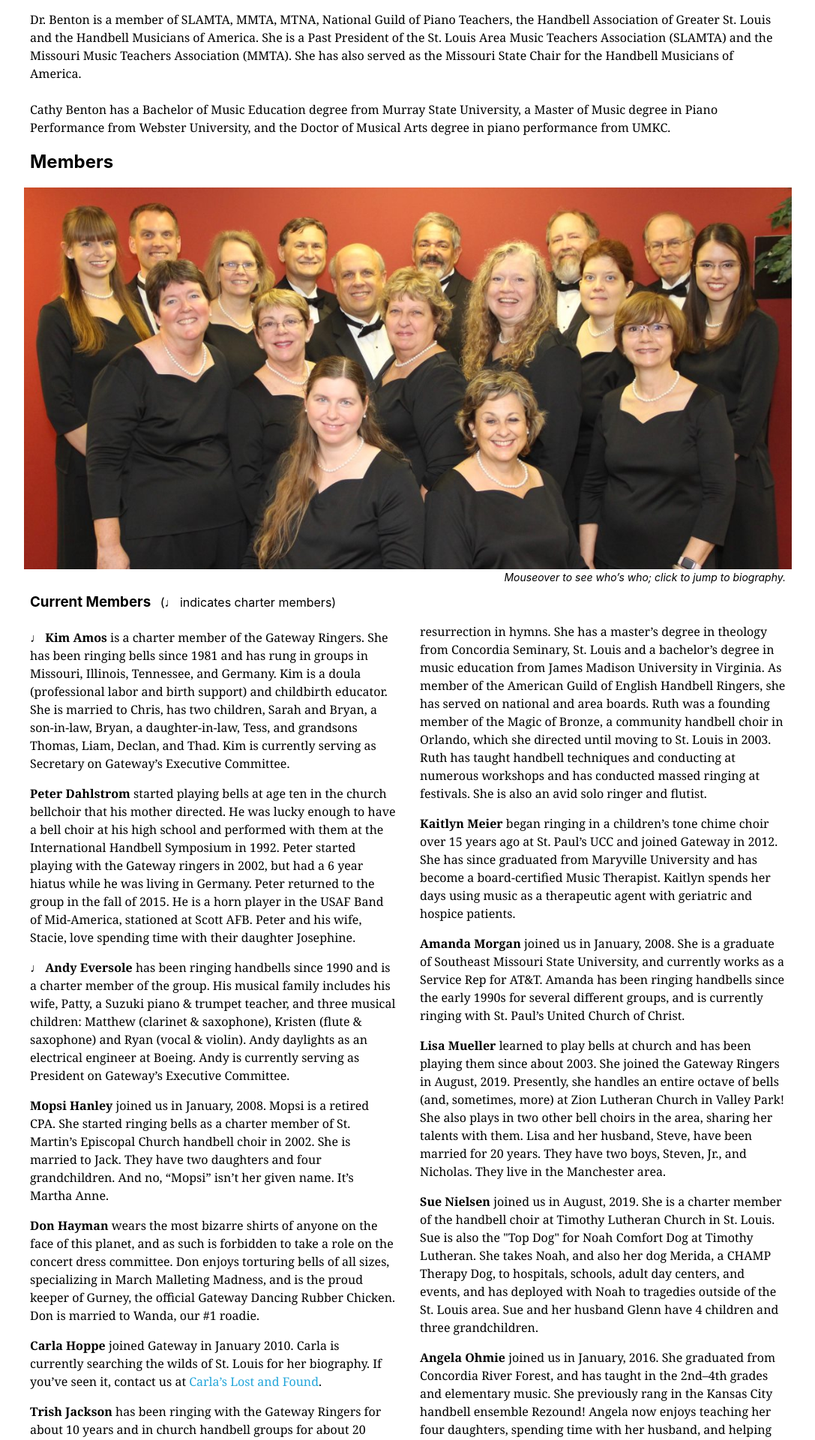
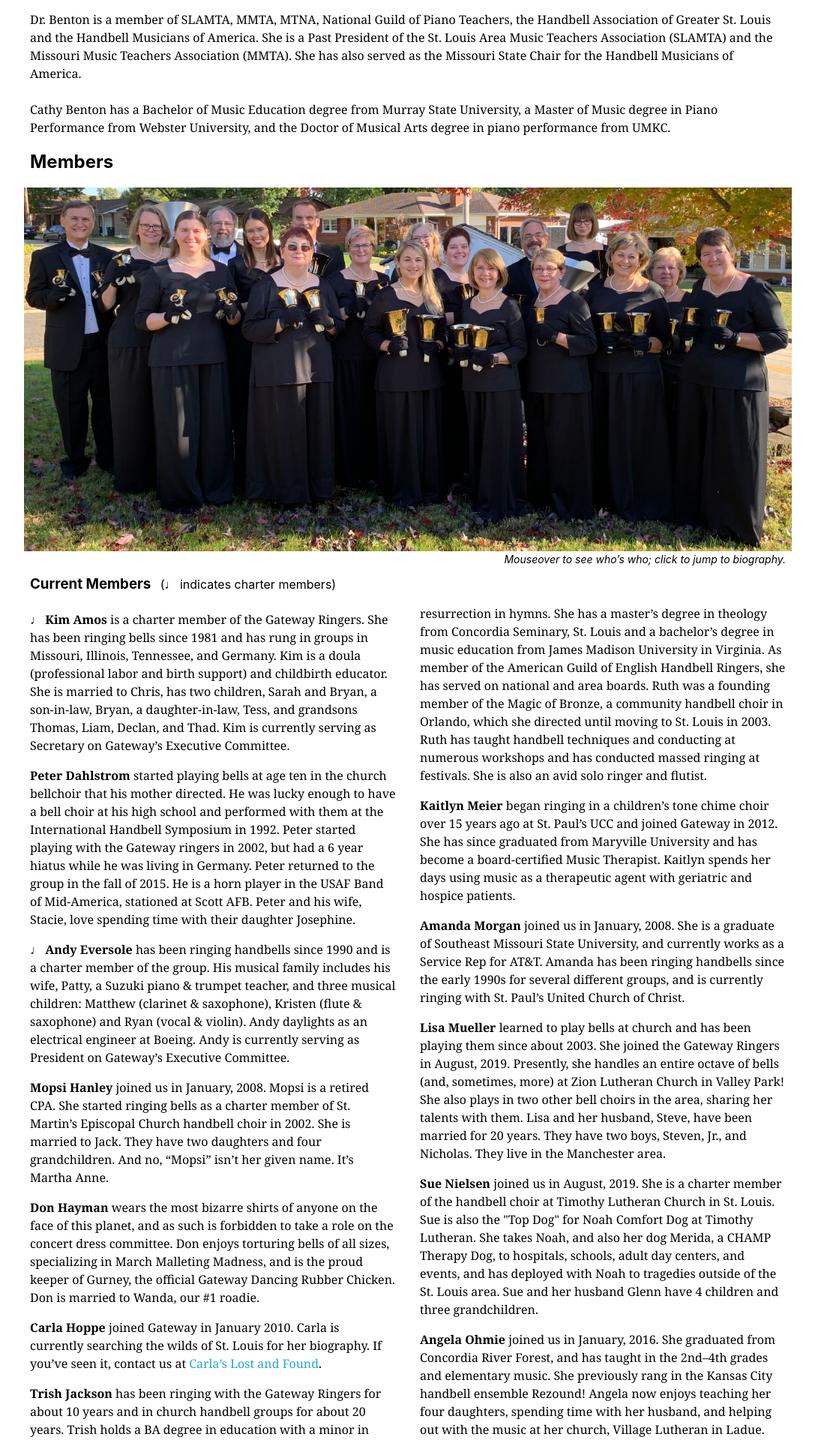
Before and after one commit to GatewayRingers/GatewayRingers.github.io, a Jekyll site: the page built from musicians.html, in a window 1280 px wide. Shown: the part 454-2374 px from the top of the page at 75% size, without its empty margins (96-1183 px from the left). Built offline with Jekyll 4.4.1, drawn with Linux system fonts in a browser that asks for light colours; nearby versions of some CDN libraries.

Commit message:
Update musicians.html

```diff
--- a/musicians.html
+++ b/musicians.html
@@ -2,7 +2,7 @@
 title: Gateway Musicians
 ---
 <h1 class="ph2">Gateway Musicians</h1>
-<h2 class="ph2" id="Ruth">Dr. Cathy Benton, Interim Director</h2>
+<h2 class="ph2" id="Cathy">Dr. Cathy Benton, Interim Director</h2>
 
 <!--<img class="fl-ns mr3-ns mb4-ns w-40-ns w-80-s" src="/images/RuthMcDonnell.jpg">-->
 <p class="ph2 lh-copy athelas">Cathy Benton is Professor of Music at Missouri Baptist University in St. Louis, Missouri where she teaches piano and class piano in addition to directing the MBU Ringers.   Dr. Benton performs as a soloist and accompanist on the piano, organ and harpsichord and has been an adjudicator and clinician for numerous keyboard festivals and workshops.
@@ -10,7 +10,7 @@
 <br><br>Cathy Benton has a Bachelor of Music Education degree from Murray State University, a Master of Music degree in Piano Performance from Webster University, and the Doctor of Musical Arts degree in piano performance from UMKC.</p>
 
 <h2 class="cb ph2">Members</h2>
-<img id="groupimgid" class="w-100" src="/images/2018_members.jpg" alt="Gateway Ringers group photo" usemap="#groupmap">
+<img id="groupimgid" class="w-100" src="/images/2019_wide.jpg" alt="Gateway Ringers group photo" usemap="#groupmap">
 <map name="groupmap" id="groupmapid">
 <area shape="rect" coords="48,23,156,151" href="#Carla" title="Carla Hoppe">
 <area shape="rect" coords="156,18,255,118"href="#Peter" title="Peter Dahlstrom">
```
